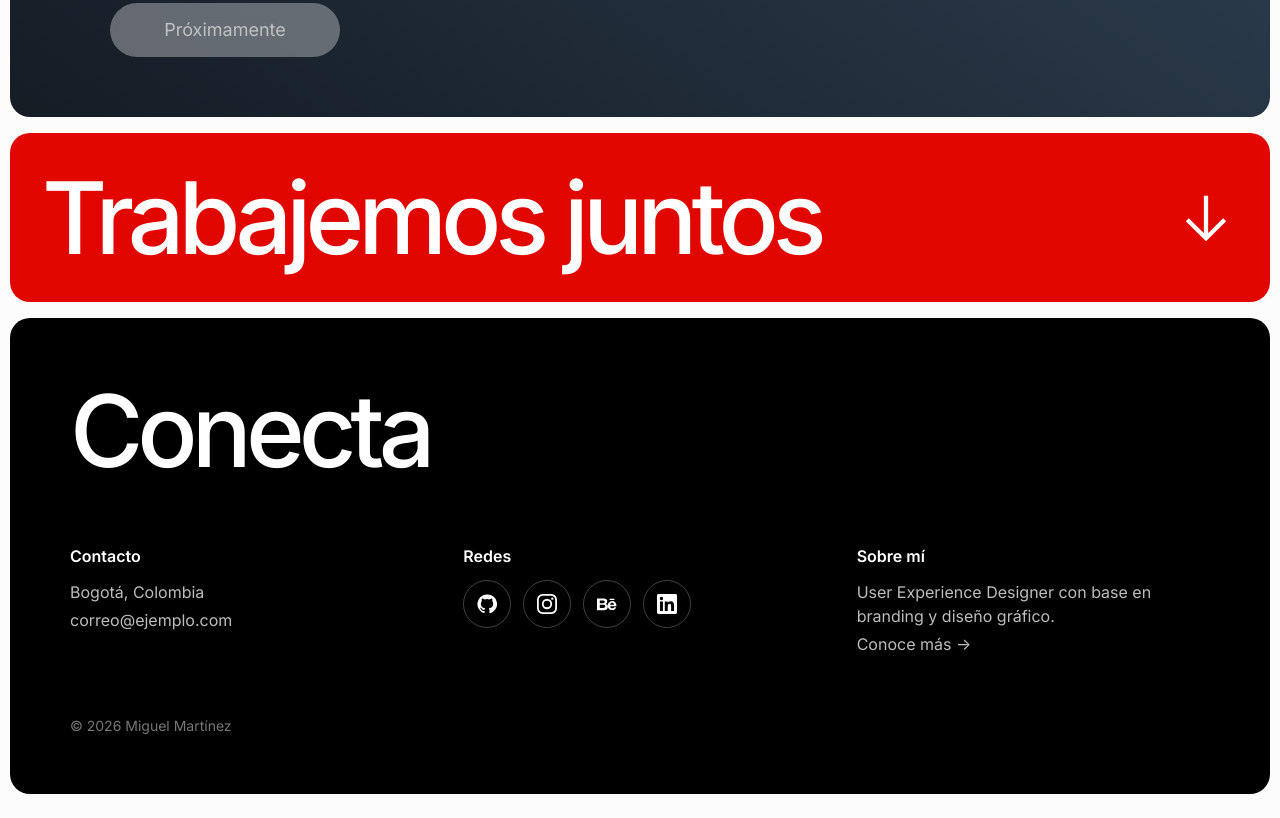
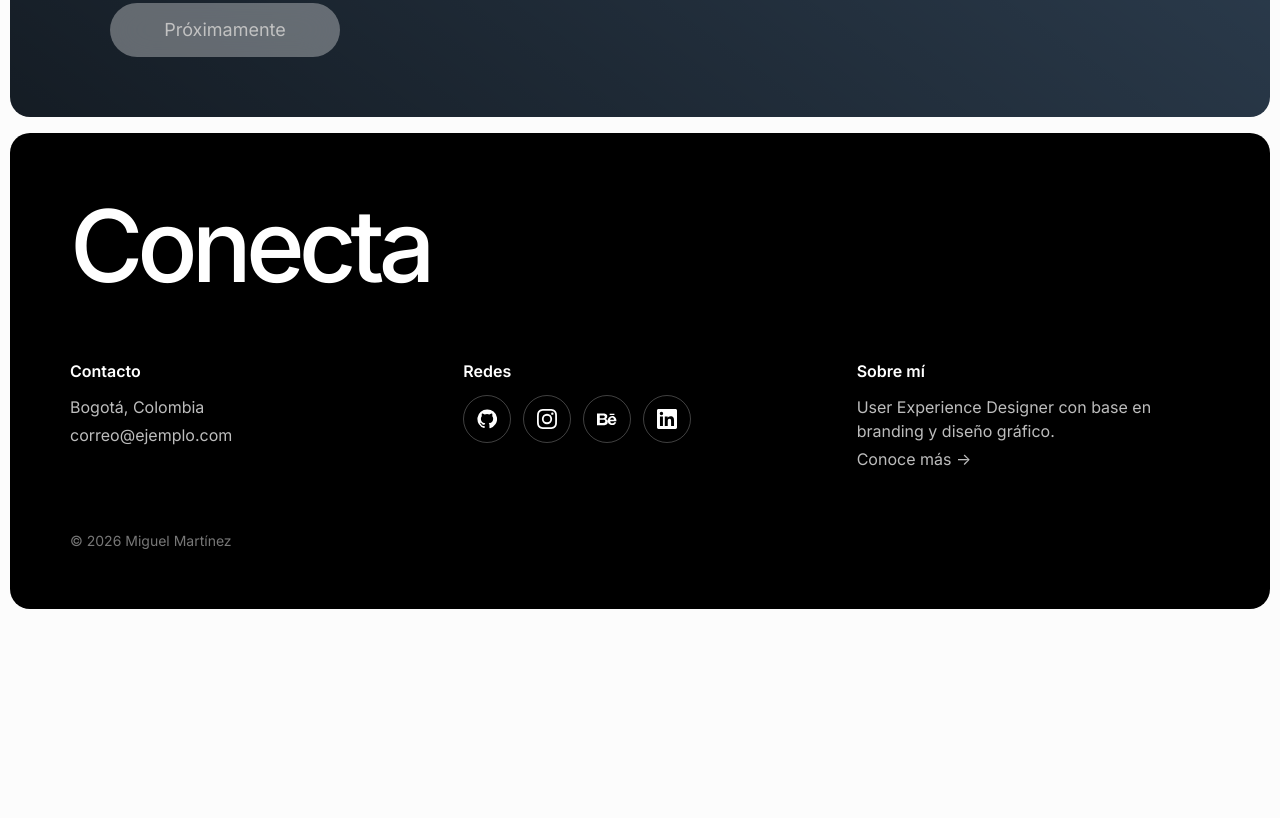
Before and after one commit to Miguel-UX-UI/Portafolio-Miguel, a plain HTML site: page index.html in a window 1280 px wide. Shown: the part 5733-6551 px from the top of the page. After the commit the page ends 6366 px from the top, so only its background shows below. Drawn offline with Linux system fonts and the light colour scheme.

Commit message:
Quitar el bloque rojo «Trabajemos juntos» de todas las páginas; styles.css v=15
Co-Authored-By: Claude Opus 5.5 <noreply@anthropic.com>
Claude-Session: https://claude.ai/code/session_01DdsH17H7YKobVMuXEDTkXU

```diff
--- a/css/styles.css
+++ b/css/styles.css
@@ -403,26 +403,6 @@ body.dark .menu-button span { background: #fff; }
 /* ===== Footer ===== */
 .footer-section { width: min(var(--max), 100% - 20px); margin: 0 auto; padding: 16px 0 24px; }
 
-.cta-red {
-  display: flex;
-  justify-content: space-between;
-  align-items: center;
-  margin-bottom: 16px;
-  padding: 32px;
-  border-radius: var(--radius);
-  background: var(--red);
-  color: #fff;
-  transition: background-color .4s;
-}
-.cta-red:hover { background: var(--red-dark); }
-.cta-red .heading { margin: 0; color: #fff; }
-.cta-arrow {
-  width: 64px;
-  height: 64px;
-  flex-shrink: 0;
-  transition: transform .4s;
-}
-.cta-red:hover .cta-arrow { transform: translateY(6px); }
 
 .footer {
   padding: 60px;
@@ -818,8 +798,6 @@ body.case-page .menu-button span { background: #fff; }
   .services { flex-direction: column; gap: 32px; }
   .about-block { margin-top: 90px; }
 
-  .cta-red { padding: 24px; }
-  .cta-arrow { width: 40px; height: 40px; }
   .footer { padding: 40px 24px; gap: 40px; }
   .footer-grid { grid-template-columns: 1fr; gap: 28px; }
 
--- a/index.html
+++ b/index.html
@@ -8,7 +8,7 @@
   <link rel="preconnect" href="https://fonts.googleapis.com" />
   <link rel="preconnect" href="https://fonts.gstatic.com" crossorigin />
   <link href="https://fonts.googleapis.com/css2?family=Inter:wght@300;400;500;600;700&display=swap" rel="stylesheet" />
-  <link rel="stylesheet" href="css/styles.css?v=14" />
+  <link rel="stylesheet" href="css/styles.css?v=15" />
   <link rel="icon" href="favicon.svg" type="image/svg+xml" />
   <link rel="icon" href="favicon-32.png" type="image/png" sizes="32x32" />
   <link rel="icon" href="favicon-16.png" type="image/png" sizes="16x16" />
@@ -63,10 +63,6 @@
 
   <!-- ===== Footer / Contacto ===== -->
   <section id="contacto" class="footer-section">
-    <a href="mailto:correo@ejemplo.com" class="cta-red">
-      <h2 class="heading">Trabajemos juntos</h2>
-      <svg class="cta-arrow" viewBox="0 0 24 24" fill="none" stroke="currentColor" stroke-width="1.6" aria-hidden="true"><path d="M12 4v16M5 13l7 7 7-7"/></svg>
-    </a>
 
     <footer class="footer">
       <h2 class="heading">Conecta</h2>
```
Also changed, not shown: proyectos.html (+1 -5 lines), sobre-mi.html (+1 -5 lines), suintec.html (+1 -5 lines).
